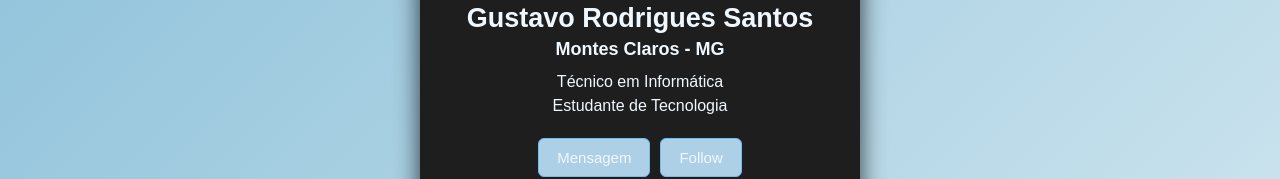
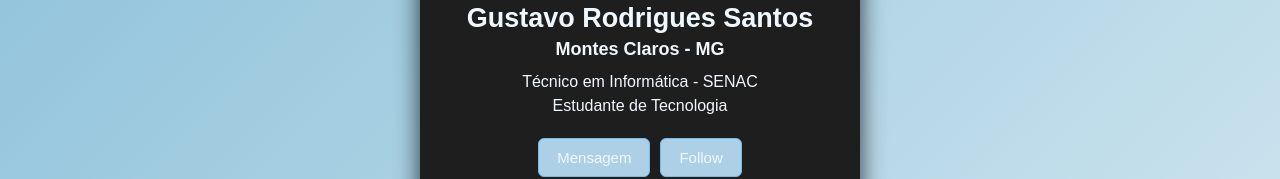
Before and after one commit to GustaPhysic/Projeto_card, a plain HTML site: page index.html in a window 1280 px wide. Shown: the part 288-467 px from the top of the page. Drawn offline with Linux system fonts and the light colour scheme.

Commit message:
Atualização do card

```diff
--- a/index.html
+++ b/index.html
@@ -141,7 +141,7 @@
         <img src="foto-perfil.png" alt="Foto de Perfil" class="imgperfil">
         <h2>Gustavo Rodrigues Santos</h2>
         <div class="local">Montes Claros - MG</div>
-        <div class="job">Técnico em Informática<br>Estudante de Tecnologia</div>
+        <div class="job">Técnico em Informática - SENAC<br>Estudante de Tecnologia</div>
 
         <div class="botoes">
             <a  href="https://wa.me/5538988590346?text=Olá,%20vim%20pelo%20card" class="btn primario">Mensagem</a>
```
